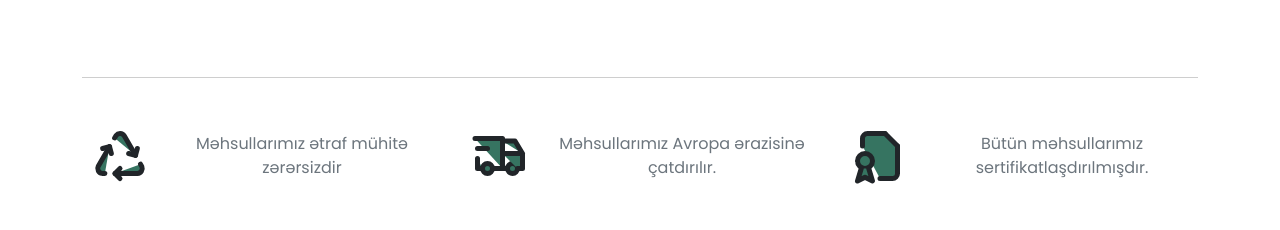
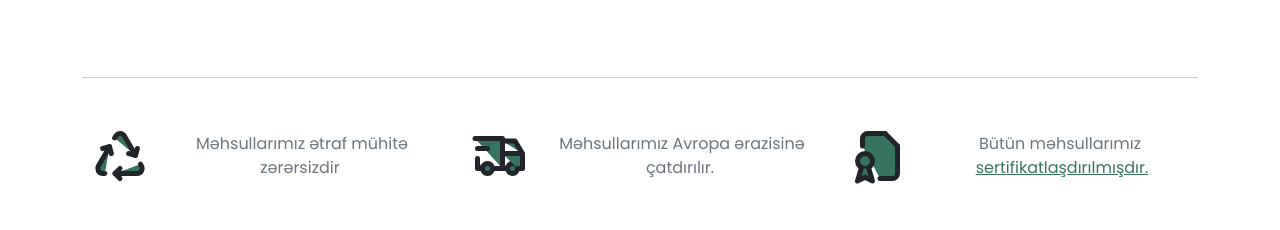
Before and after one commit to Anrsgrl/azpellet, a React (Create React App) app: page / in a window 1280 px wide. Shown: the part 2020-2250 px from the top of the page. Built offline with nearby package versions, Linux system fonts and the light colour scheme.

Commit message:
Certificate added

```diff
--- a/public/locales/aze/translation.json
+++ b/public/locales/aze/translation.json
@@ -13,7 +13,8 @@
     "Stage4": "Taxta Qranulları",
     "Services1": "Məhsullarımız ətraf mühitə zərərsizdir",
     "Services2": "Məhsullarımız Avropa ərazisinə çatdırılır.",
-    "Services3": "Bütün məhsullarımız sertifikatlaşdırılmışdır.",
+    "Services3": "Bütün məhsullarımız",
+    "Services4": "sertifikatlaşdırılmışdır.",
     "Info1": "Hər evdə ən çox rahatlıq və istilik qiymətləndirilir. Buna görə, hər bir ev sahibində, xüsusən soyuq havanın yaxınlaşması ilə sual yaranır: otağı necə qızdırmaq olar. Bazar bir çox seçim təklif edir: odun, kömür, qaz və ya torf. Bu material üçün layiqli rəqabət, yanacaq qranulları, ağac emalı sənayesinin tullantılarından hazırlanmış kiçik qranullar ola bilər.",
     "Info2": "Qranullar, Avropada olduqca populyar bir yanacaqdır. Ölkəmizdə isə onlara yalnız bu yaxınlarda müraciət etməyə başlandı. Bu alternativ yanacaq, ətraf mühitin çirklənməsi problemi və ekoloji cəhətdən təmiz materialların istifadəsi zərurəti kəskin şəkildə ortaya çıxdıqda xüsusilə populyarlaşdı.",
     "Info3": "Yanacaq qranullarının populyarlığının səbəbi nədir? Ölkəmizdə alternativ bioyanacaqların populyarlığı yeni artmağa başlayır. Bu, belə bioyanacaqların istifadəsinin bir çox müsbət cəhətlərinin səbəbidir.",
--- a/public/locales/en/translation.json
+++ b/public/locales/en/translation.json
@@ -13,7 +13,8 @@
     "Stage4": "Wood Pellet",
     "Services1": "Our products are environmentally friendly",
     "Services2": "Our products are delivered to the Europe.",
-    "Services3": "All of our products are certified.",
+    "Services3": "All of our products are",
+    "Services4": "certified.",
     "Info1": "Most of all, comfort and warmth are valued in any home. Therefore, before each owner of the house, especially when cold weather approaches, the question arises: how to heat the room. The market offers many options: firewood, coal, gas or peat. Worthy competition with this material can be fuel pellets, pellets of small sizes, made from waste from the woodworking industry.",
     "Info2": " In Europe, they are quite popular fuel. In our country, they began to resort to them only recently. This alternative fuel became especially popular when the issue of environmental pollution and the need to use environmentally friendly materials became acute.",
     "Info3": " What is the reason for the popularity of fuel pellets? In our country, the popularity of alternative biofuels is just beginning to grow. This is the reason for the many positive aspects of the use of such biofuels.",
--- a/public/locales/ru/translation.json
+++ b/public/locales/ru/translation.json
@@ -13,7 +13,8 @@
     "Stage4": "Древесные гранулы",
     "Services1": "Наша продукция безвредна для окружающей среды",
     "Services2": "Наша продукция поставляется в Европу.",
-    "Services3": "Вся наша продукция сертифицирована.",
+    "Services3": "Вся наша продукция",
+    "Services4": "сертифицирована.",
     "Info1": "Больше всего в любом доме ценятся уют и тепло. Поэтому перед каждым хозяином дома, особенно с приближением холодов, встает вопрос: как отапливать помещение. Рынок предлагает множество вариантов: дрова, уголь, газ или торф. Достойную конкуренцию этому материалу могут составить топливные гранулы, пеллеты небольших размеров, изготовленные из отходов деревообрабатывающей промышленности.",
     "Info2": " В Европе они являются довольно популярным топливом. В нашей стране к ним начали прибегать лишь недавно. Это альтернативное топливо стало особенно популярным, когда остро встала проблема загрязнения окружающей среды и необходимость использования экологически чистых материалов.",
     "Info3": " В чем причина популярности топливных гранул? В нашей стране популярность альтернативного биотоплива только начинает расти. Это является причиной многих положительных аспектов использования такого биотоплива.",
--- a/src/components/Location/Location.jsx
+++ b/src/components/Location/Location.jsx
@@ -5,7 +5,7 @@ const Location = () => {
         <div data-aos="zoom-in" className="location">
             <iframe
                 title="map"
-                src="https://www.google.com/maps/embed?pb=!1m18!1m12!1m3!1d65085.10765602988!2d-123.17118227206986!3d49.265106526261754!2m3!1f0!2f0!3f0!3m2!1i1024!2i768!4f13.1!3m3!1m2!1s0x548673f143a94fb3%3A0xbb9196ea9b81f38b!2sVancouver%2C%20BC%2C%20Canada!5e0!3m2!1sen!2s!4v1675949822582!5m2!1sen!2s"
+                src="https://www.google.com/maps/embed?pb=!1m14!1m8!1m3!1d3034.0598800124453!2d49.8260738!3d40.4960589!3m2!1i1024!2i768!4f13.1!3m3!1m2!1s0x40308ec2727af697%3A0xc466712141b59f59!2sMehdiabad!5e0!3m2!1sen!2saz!4v1685126730697!5m2!1sen!2saz"
                 style={{ width: "100%", height: "200px", border: 0 }}
                 allowFullScreen=""
                 loading="lazy"
--- a/src/pages/About/Components/AboutServices/AboutServices.jsx
+++ b/src/pages/About/Components/AboutServices/AboutServices.jsx
@@ -5,13 +5,13 @@ import AboutServicesItem from './AboutServicesItem';
 import { useTranslation } from 'react-i18next';
 
 const AboutServices = () => {
-    const { t } = useTranslation();
+    const { t, i18n } = useTranslation();
     return (
         <div className="about-services pt-3 pb-5">
             <div className="row">
                 <AboutServicesItem icon={<TbRecycle />} text={t('Services1')} />
                 <AboutServicesItem icon={<TbTruckDelivery />} text={t('Services2')} />
-                <AboutServicesItem icon={<TbFileCertificate />} text={t('Services3')} />
+                <AboutServicesItem icon={<TbFileCertificate />} text={t('Services3')} link={t('Services4')} lang={i18n.language} />
             </div>
         </div>
     )
--- a/src/pages/About/Components/AboutServices/AboutServices.scss
+++ b/src/pages/About/Components/AboutServices/AboutServices.scss
@@ -20,5 +20,13 @@
                 font-size: 11px;
             }
         }
+
+        a {
+            color: $main-color;
+
+            &:hover {
+                color: #3674618c;
+            }
+        }
     }
 }
--- a/src/pages/About/Components/AboutServices/AboutServicesItem.jsx
+++ b/src/pages/About/Components/AboutServices/AboutServicesItem.jsx
@@ -1,12 +1,17 @@
 import React from 'react';
 
 const AboutServicesItem = (props) => {
-    const { icon, text } = props;
+    const { icon, text, link, lang } = props;
     return (
         <div className="col-12 col-md-4 services-item flex-column flex-md-row pt-4">
             <span className='p-2' data-aos="fade-up">{icon}</span>
             <p data-aos="fade-up" className="pt-2 pt-md-0 m-0 ps-2 text-muted text-center">
                 {text}
+                {lang === "aze" ? (
+                    <a className='ps-1' href="MT Group  MMC Uyğunluq sertifikatı.pdf" download="MT Group  MMC Uyğunluq sertifikatı.pdf"> {link} </a>
+                ) : (
+                    <a className='ps-1' href="MT Group  MMC Certificate of Conformity.pdf" download="MT Group  MMC Certificate of Conformity.pdf">{link} </a>
+                )}
             </p>
         </div>
     )
```
Also changed, not shown: 2 other files (tests, documents, lock files or other folders).
